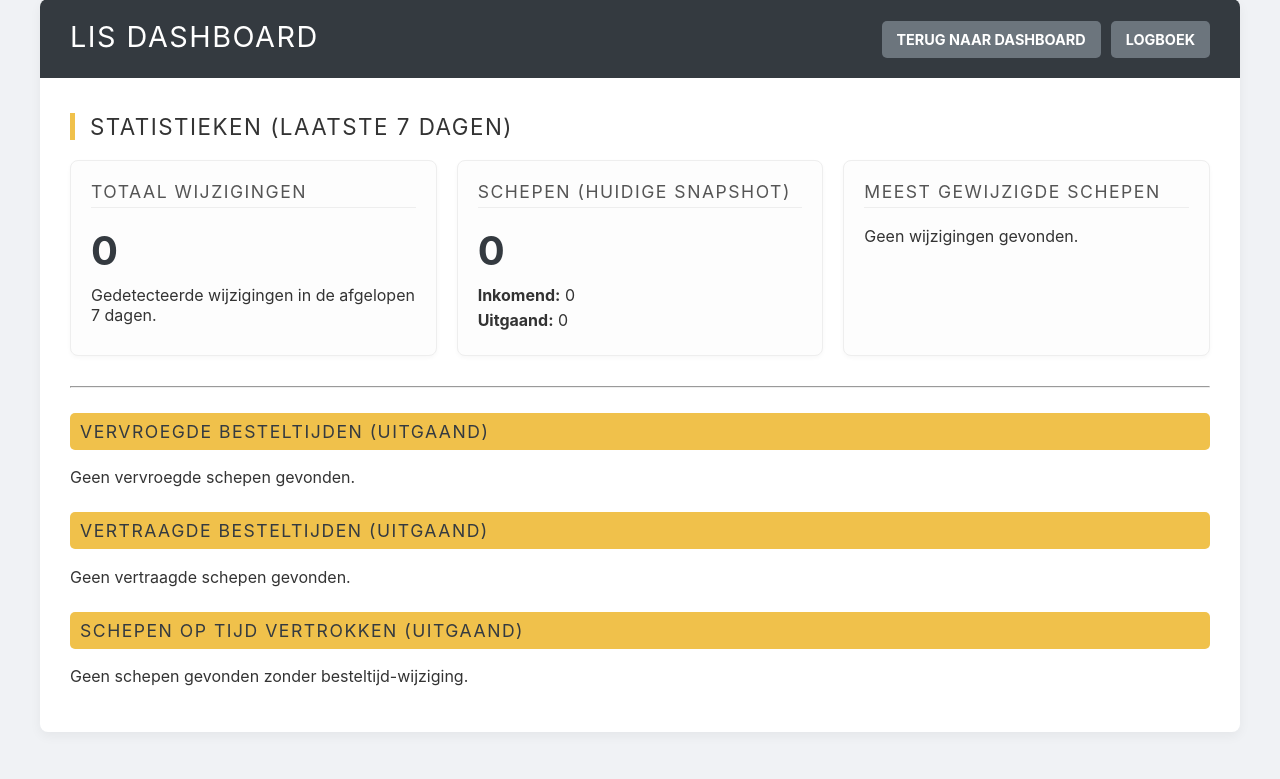
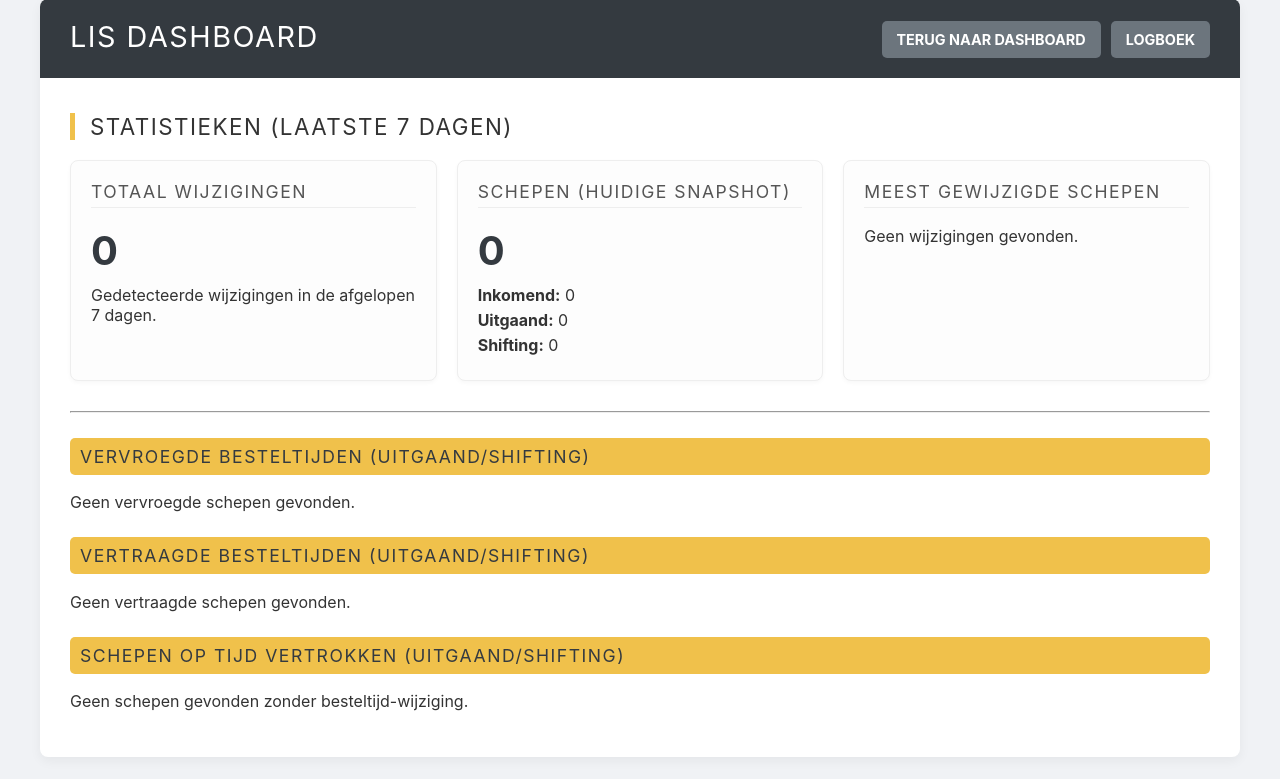
Before and after one commit to simoens/lis-cron-job, a Flask app: page /statistieken in a window 1280 px wide. Shown: the part 21-800 px from the top of the page. Run offline with Flask 3, Linux system fonts and the light colour scheme; some libraries are stand-ins or nearby versions.

Commit message:
Update statistieken.html

```diff
--- a/templates/statistieken.html
+++ b/templates/statistieken.html
@@ -144,7 +144,6 @@
         tr:nth-child(even) {
             background-color: #f9f9f9;
         }
-        /* De .in-past stijl is VERWIJDERD */
     </style>
 </head>
 <body>
@@ -171,10 +170,11 @@
 
                 <div class="stat-card">
                     <h3>Schepen (huidige snapshot)</h3>
-                    <div class="value">{{ stats.total_incoming + stats.total_outgoing }}</div>
+                    <div class="value">{{ stats.total_incoming + stats.total_outgoing + stats.total_shifting }}</div>
                     <p><strong>Inkomend:</strong> {{ stats.total_incoming }}</p>
                     <p><strong>Uitgaand:</strong> {{ stats.total_outgoing }}</p>
-                </div>
+                    <p><strong>Shifting:</strong> {{ stats.total_shifting }}</p>
+                    </div>
 
                 <div class="stat-card">
                     <h3>Meest Gewijzigde Schepen</h3>
@@ -192,7 +192,7 @@
 
             <hr>
 
-            <h3>VERVROEGDE BESTELTIJDEN (UITGAAND)</h3>
+            <h3>VERVROEGDE BESTELTIJDEN (UITGAAND/SHIFTING)</h3>
             {% if stats.vervroegd %}
                 <table>
                     <thead>
@@ -218,7 +218,7 @@
                 <p>Geen vervroegde schepen gevonden.</p>
             {% endif %}
 
-            <h3>VERTRAAGDE BESTELTIJDEN (UITGAAND)</h3>
+            <h3>VERTRAAGDE BESTELTIJDEN (UITGAAND/SHIFTING)</h3>
             {% if stats.vertraagd %}
                 <table>
                     <thead>
@@ -244,7 +244,7 @@
                 <p>Geen vertraagde schepen gevonden.</p>
             {% endif %}
 
-            <h3>SCHEPEN OP TIJD VERTROKKEN (UITGAAND)</h3>
+            <h3>SCHEPEN OP TIJD VERTROKKEN (UITGAAND/SHIFTING)</h3>
             {% if stats.op_tijd %}
                 <table>
                     <thead>
@@ -267,7 +267,8 @@
             {% else %}
                 <p>Geen schepen gevonden zonder besteltijd-wijziging.</p>
             {% endif %}
-            </div>
+
+        </div>
     </div>
 
 </body>
```
